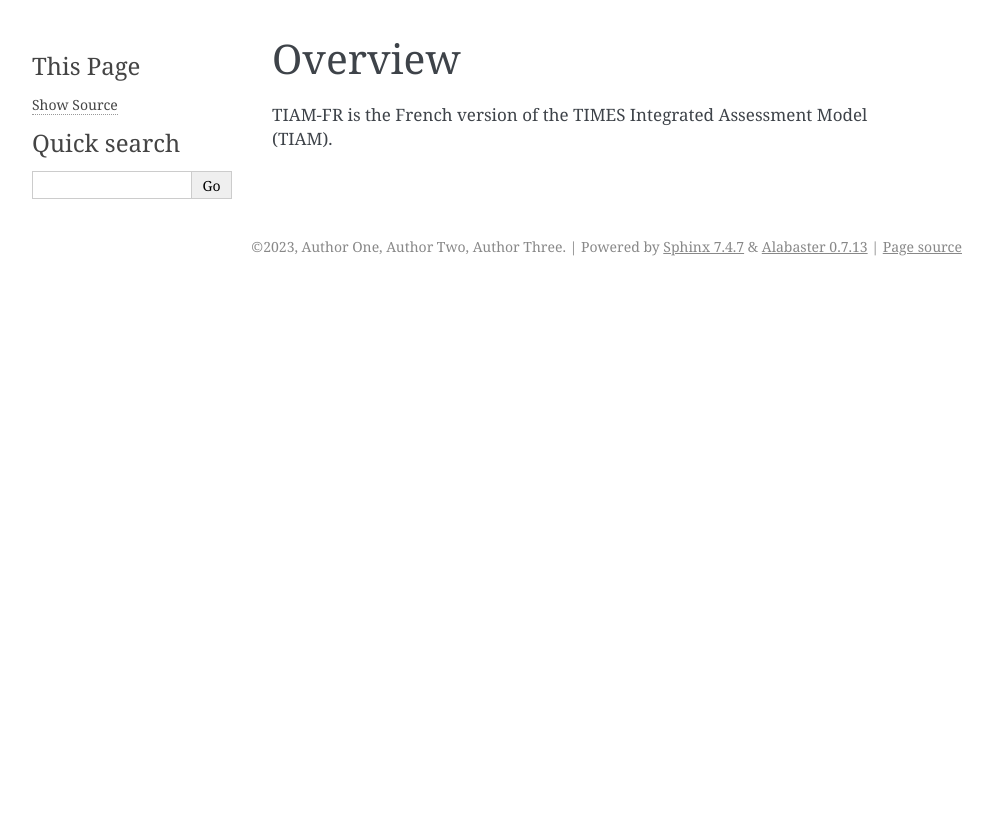
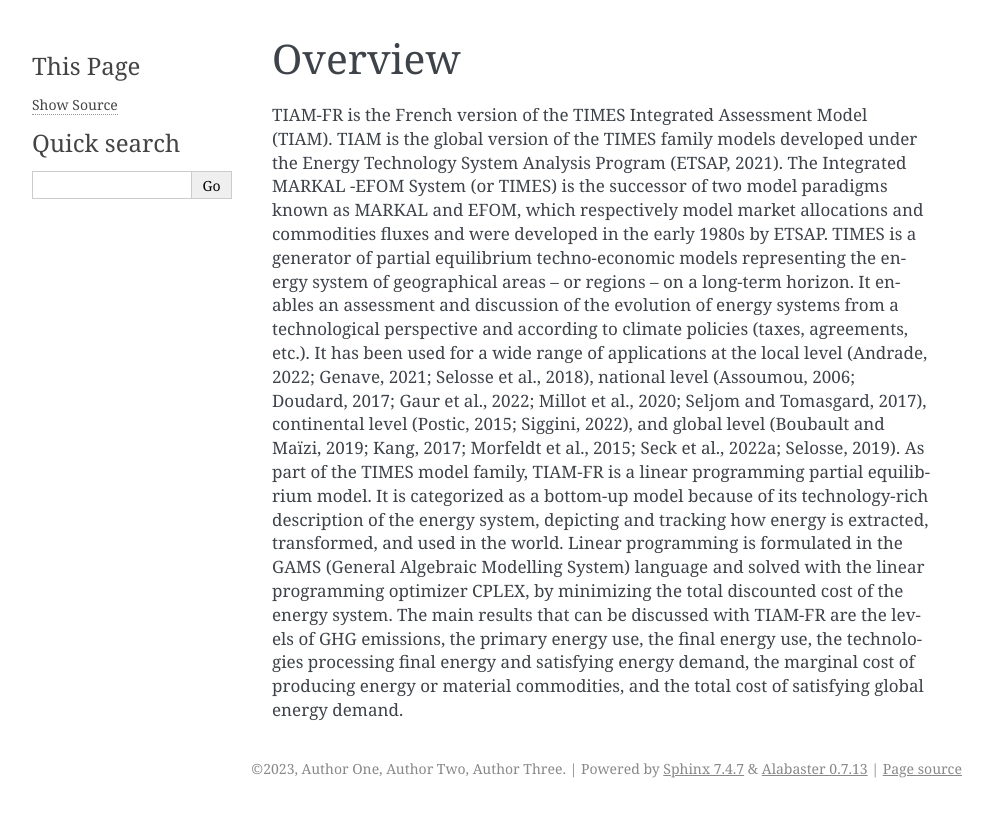
Before and after one commit to LucasDesport/tiam-fr, a Sphinx documentation site: the page built from docs/overview/index.md, in a window 1280 px wide. Shown: the top 817 px of the page, without its empty margins (148-1141 px from the left). Built offline with Sphinx 7.4.7, drawn with Linux system fonts in a browser that asks for light colours.

Commit message:
Update index.md

```diff
--- a/docs/overview/index.md
+++ b/docs/overview/index.md
@@ -1,3 +1,16 @@
 # Overview
 
-TIAM-FR is the French version of the TIMES Integrated Assessment Model (TIAM).
+TIAM-FR is the French version of the TIMES Integrated Assessment Model (TIAM). TIAM is the global version of the TIMES family models developed
+under the Energy Technology System Analysis Program (ETSAP, 2021). The Integrated MARKAL -EFOM  System (or TIMES) is the successor of two model
+paradigms known as MARKAL and EFOM, which respectively model market allocations and commodities fluxes and were developed in the early 1980s by
+ETSAP. TIMES is a generator of partial equilibrium techno-economic models representing the energy system of geographical areas – or regions – on
+a long-term horizon. It enables an assessment and discussion of the evolution of energy systems from a technological perspective and according
+to climate policies (taxes, agreements, etc.). It has been used for a wide range of applications at the local level
+(Andrade, 2022; Genave, 2021; Selosse et al., 2018), national level (Assoumou, 2006; Doudard, 2017; Gaur et al., 2022; Millot et al., 2020; Seljom and Tomasgard, 2017),
+continental level (Postic, 2015; Siggini, 2022), and global level (Boubault and Maïzi, 2019; Kang, 2017; Morfeldt et al., 2015; Seck et al., 2022a; Selosse, 2019).
+As part of the TIMES model family, TIAM-FR is a linear programming partial equilibrium model. It is categorized as a bottom-up model because of
+its technology-rich description of the energy system, depicting and tracking how energy is extracted, transformed, and used in the world. Linear
+programming is formulated in the GAMS (General Algebraic Modelling System) language and solved with the linear programming optimizer CPLEX, by
+minimizing the total discounted cost of the energy system. The main results that can be discussed with TIAM-FR are the levels of GHG emissions,
+the primary energy use, the final energy use, the technologies processing final energy and satisfying energy demand, the marginal cost of
+producing energy or material commodities, and the total cost of satisfying global energy demand.
```
